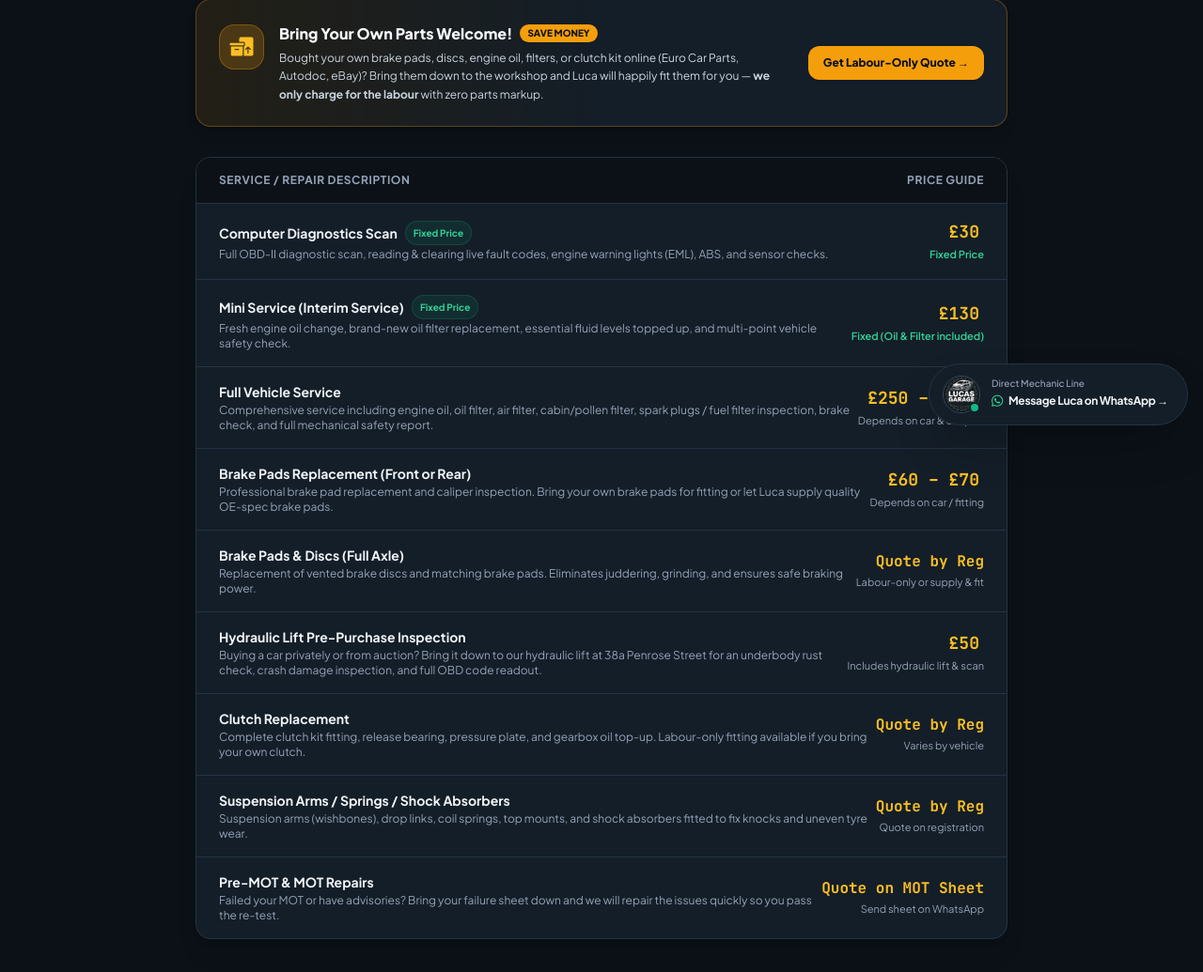
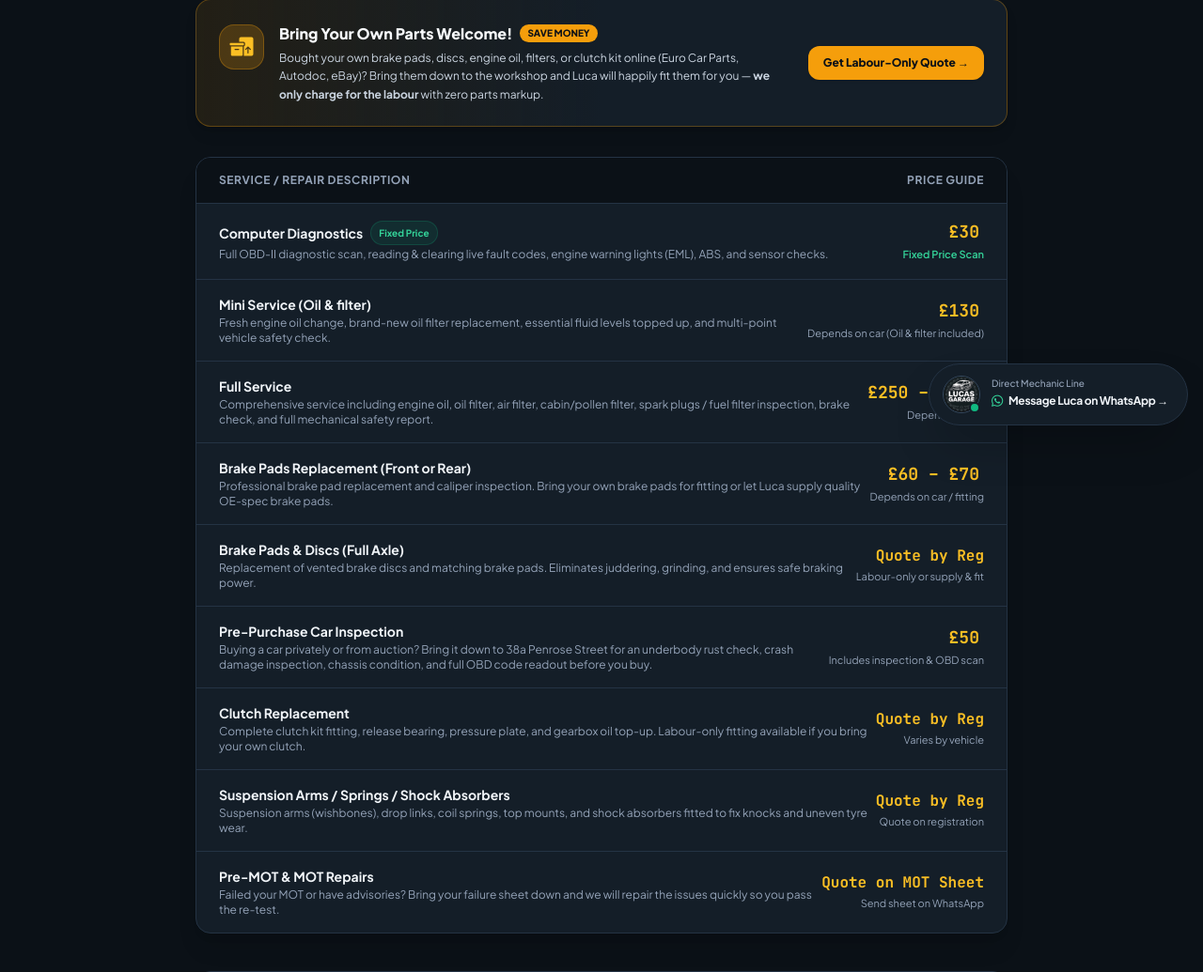
Before and after one commit to juuliettee/Lucas-garage-landingpage, a Flask app: page /pricing in a window 1280 px wide. Shown: the part 331-1366 px from the top of the page at 94% size. Run offline with Flask 3, Linux system fonts and the light colour scheme; some libraries are stand-ins or nearby versions.

Commit message:
Remove Viewing Guarantee and Provenance text, harmonize pricing tab with services, and eliminate hydraulic lift phrasing

```diff
--- a/templates/base.html
+++ b/templates/base.html
@@ -529,9 +529,8 @@
                 // Brakes only card translation
                 { pattern: /\bFrenos\s+y\s+suspensi[oó]n\b/gi, replacement: 'Reparación y cambio de frenos' },
                 // Pre-purchase inspection translations
-                { pattern: /\bComprobaciones\s+previas\s+a\s+la\s+compra(?:\s+de\s+elevadores\s+hidr[aá]ulicos)?\b/gi, replacement: 'Revisión general del carro antes de que compre el cliente' },
-                { pattern: /\baLucas\s+GarageLo\s+elevaremos\b/gi, replacement: 'a Lucas Garage. Lo subiremos' },
-                { pattern: /\bLo\s+elevaremos\s+en\s+nuestro\s+elevador\b/gi, replacement: 'Lo subiremos en nuestro elevador' },
+                { pattern: /\bComprobaciones\s+previas\s+a\s+la\s+compra(?:\s+de\s+elevadores\s+hidr[aá]ulicos)?\b/gi, replacement: 'Revisión general del carro antes de comprar' },
+                { pattern: /\bInspecci[oó]n\s+(?:del\s+carro\s+)?previa\s+a\s+la\s+compra(?:\s+del\s+carro)?\b/gi, replacement: 'Revisión general del carro antes de comprar' },
                 { pattern: /\bVeredicto\s+del\s+mec[aá]nico\s+objetivo\b/gi, replacement: 'Veredicto objetivo del mecánico antes de comprar' },
                 // Smashed word spacing fixes in Spanish
                 { pattern: /\bdeLucas\b/gi, replacement: 'de Lucas' },
--- a/templates/pricing.html
+++ b/templates/pricing.html
@@ -53,14 +53,14 @@
             <div class="px-6 py-4 flex flex-col sm:flex-row sm:items-center justify-between gap-2 hover:bg-[#182330] transition">
                 <div class="space-y-0.5">
                     <div class="flex items-center space-x-2">
-                        <span class="font-bold text-slate-100">Computer Diagnostics Scan</span>
+                        <span class="font-bold text-slate-100">Computer Diagnostics</span>
                         <span class="bg-emerald-500/10 text-emerald-400 text-[10px] font-bold px-2 py-0.5 rounded-full border border-emerald-500/20">Fixed Price</span>
                     </div>
                     <span class="text-xs text-slate-400 block">Full OBD-II diagnostic scan, reading & clearing live fault codes, engine warning lights (EML), ABS, and sensor checks.</span>
                 </div>
                 <div class="text-left sm:text-right flex-shrink-0">
                     <span class="notranslate font-mono font-black text-amber-400 text-lg" translate="no">£30</span>
-                    <span class="block text-[11px] text-emerald-400 font-semibold">Fixed Price</span>
+                    <span class="block text-[11px] text-emerald-400 font-semibold">Fixed Price Scan</span>
                 </div>
             </div>
 
@@ -68,14 +68,13 @@
             <div class="px-6 py-4 flex flex-col sm:flex-row sm:items-center justify-between gap-2 hover:bg-[#182330] transition">
                 <div class="space-y-0.5">
                     <div class="flex items-center space-x-2">
-                        <span class="font-bold text-slate-100">Mini Service (Interim Service)</span>
-                        <span class="bg-emerald-500/10 text-emerald-400 text-[10px] font-bold px-2 py-0.5 rounded-full border border-emerald-500/20">Fixed Price</span>
+                        <span class="font-bold text-slate-100">Mini Service (Oil &amp; filter)</span>
                     </div>
                     <span class="text-xs text-slate-400 block">Fresh engine oil change, brand-new oil filter replacement, essential fluid levels topped up, and multi-point vehicle safety check.</span>
                 </div>
                 <div class="text-left sm:text-right flex-shrink-0">
                     <span class="notranslate font-mono font-black text-amber-400 text-lg" translate="no">£130</span>
-                    <span class="block text-[11px] text-emerald-400 font-semibold">Fixed (Oil & Filter included)</span>
+                    <span class="block text-[11px] text-slate-400">Depends on car (Oil &amp; filter included)</span>
                 </div>
             </div>
 
@@ -83,13 +82,13 @@
             <div class="px-6 py-4 flex flex-col sm:flex-row sm:items-center justify-between gap-2 hover:bg-[#182330] transition">
                 <div class="space-y-0.5">
                     <div class="flex items-center space-x-2">
-                        <span class="font-bold text-slate-100">Full Vehicle Service</span>
+                        <span class="font-bold text-slate-100">Full Service</span>
                     </div>
                     <span class="text-xs text-slate-400 block">Comprehensive service including engine oil, oil filter, air filter, cabin/pollen filter, spark plugs / fuel filter inspection, brake check, and full mechanical safety report.</span>
                 </div>
                 <div class="text-left sm:text-right flex-shrink-0">
                     <span class="notranslate font-mono font-black text-amber-400 text-lg" translate="no">£250 – £300</span>
-                    <span class="block text-[11px] text-slate-400">Depends on car & oil spec</span>
+                    <span class="block text-[11px] text-slate-400">Depends on car</span>
                 </div>
             </div>
 
@@ -121,17 +120,17 @@
                 </div>
             </div>
 
-            <!-- Ramp Pre-Purchase Check -->
+            <!-- Pre-Purchase Check -->
             <div class="px-6 py-4 flex flex-col sm:flex-row sm:items-center justify-between gap-2 hover:bg-[#182330] transition">
                 <div class="space-y-0.5">
                     <div class="flex items-center space-x-2">
-                        <span class="font-bold text-slate-100">Hydraulic Lift Pre-Purchase Inspection</span>
+                        <span class="font-bold text-slate-100">Pre-Purchase Car Inspection</span>
                     </div>
-                    <span class="text-xs text-slate-400 block">Buying a car privately or from auction? Bring it down to our hydraulic lift at 38a Penrose Street for an underbody rust check, crash damage inspection, and full OBD code readout.</span>
+                    <span class="text-xs text-slate-400 block">Buying a car privately or from auction? Bring it down to 38a Penrose Street for an underbody rust check, crash damage inspection, chassis condition, and full OBD code readout before you buy.</span>
                 </div>
                 <div class="text-left sm:text-right flex-shrink-0">
                     <span class="notranslate font-mono font-black text-amber-400 text-lg" translate="no">£50</span>
-                    <span class="block text-[11px] text-slate-400">Includes hydraulic lift & scan</span>
+                    <span class="block text-[11px] text-slate-400">Includes inspection &amp; OBD scan</span>
                 </div>
             </div>
 
```
Also changed, not shown: templates/car_detail.html (+1 -26 lines), templates/index.html (+4 -4 lines).
